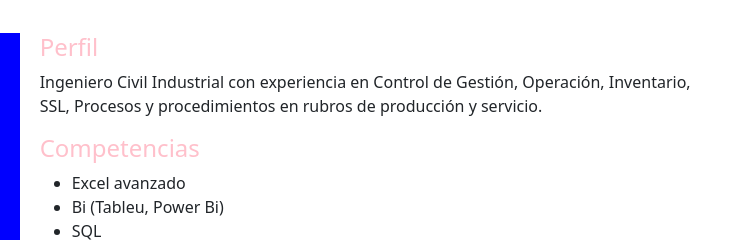
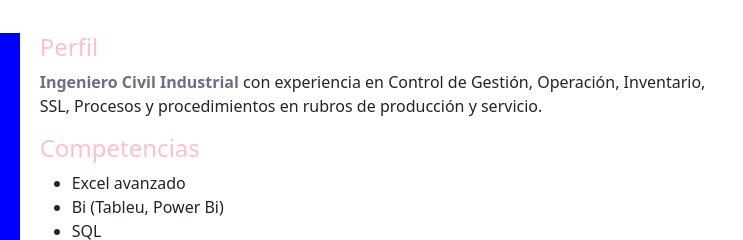
Before and after one commit to JUDAS89/judas89.github.io, a plain HTML site: page index.html in a window 1280 px wide. Shown: the part 333-573 px from the top of the page, 522-1265 px from the left. Drawn offline with nearby package versions, Linux system fonts and the light colour scheme.

Commit message:
Styles: L63

```diff
--- a/assets/css/style.css
+++ b/assets/css/style.css
@@ -68,3 +68,8 @@ footer{
     color: blue;
     text-align: center;
 }
+
+span {
+    color:rgb(110, 110, 132);
+    font-weight: 700;
+}
--- a/index.html
+++ b/index.html
@@ -60,7 +60,7 @@
 
     <div class="inicio col-7">
       <h4 style="color: pink;">Perfil</h4>
-      <p>Ingeniero Civil Industrial con experiencia en Control de Gestión, Operación, Inventario, SSL, Procesos y
+      <p><span>Ingeniero Civil Industrial</span> con experiencia en Control de Gestión, Operación, Inventario, SSL, Procesos y
         procedimientos en rubros de producción y servicio.</p>
       <h4 style="color: pink;">Competencias</h4>
       <ul>
```
